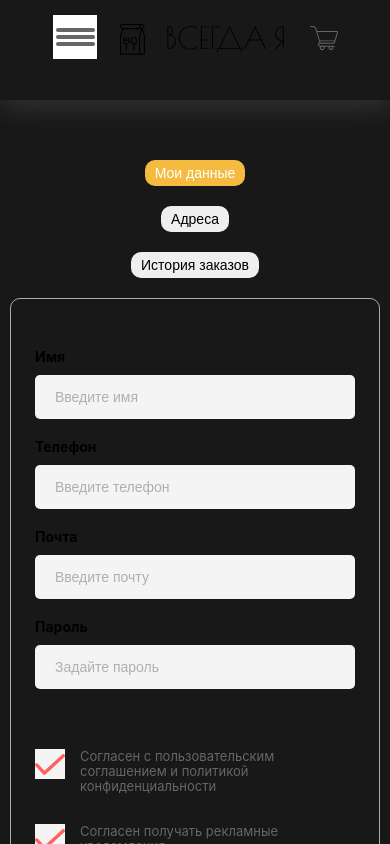
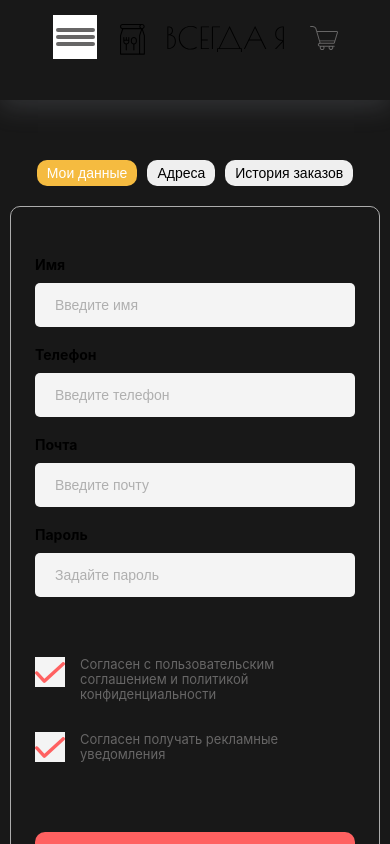
Before and after one commit to At0m234/Pizza, a Vue app: page /profile in a window 390 px wide. Shown: the top 844 px of the page. Built offline with nearby package versions, Linux system fonts and the light colour scheme.

Commit message:
fixed nav menu adaptive styles

```diff
--- a/src/components/Profile.vue
+++ b/src/components/Profile.vue
@@ -34,7 +34,7 @@ function navigateTo(buttons: Button[], index: number, component: Component) {
       <div class="profile__navigation-btns">
         <CustomButton v-for="(item, index) in profileNavigation" :key="index"
           @click="navigateTo(profileNavigation, index, item.component)" :active="item.active" :text="item.title"
-          :customStyles="{ borderRadius: '10px', padding: '5px 10px', marginBottom: '20px', marginLeft: '10px', marginRight: '10px' }">
+          :customStyles="{ borderRadius: '10px', padding: '5px 10px', marginBottom: '20px', marginLeft: '5px', marginRight: '5px', }">
         </CustomButton>
       </div>
       <div class="clear-orders" v-if="profileNavigation[2].active">
@@ -63,7 +63,7 @@ function navigateTo(buttons: Button[], index: number, component: Component) {
   &__navigation-btns {
     display: flex;
     justify-content: space-between;
-    width: 550px;
+    max-width: 500px;
   }
 
   &__content {
@@ -103,16 +103,16 @@ function navigateTo(buttons: Button[], index: number, component: Component) {
   }
 }
 
-@media (max-width: 660px) {
+@media (max-width: 768px) {
   .profile__navigation {
     flex-direction: column;
   }
 
   .profile__navigation-btns {
     width: 100%;
-    flex-direction: column;
+    // flex-direction: column;
     justify-content: center;
-    align-items: center;
+    // align-items: center;
   }
 }
 </style>
```
